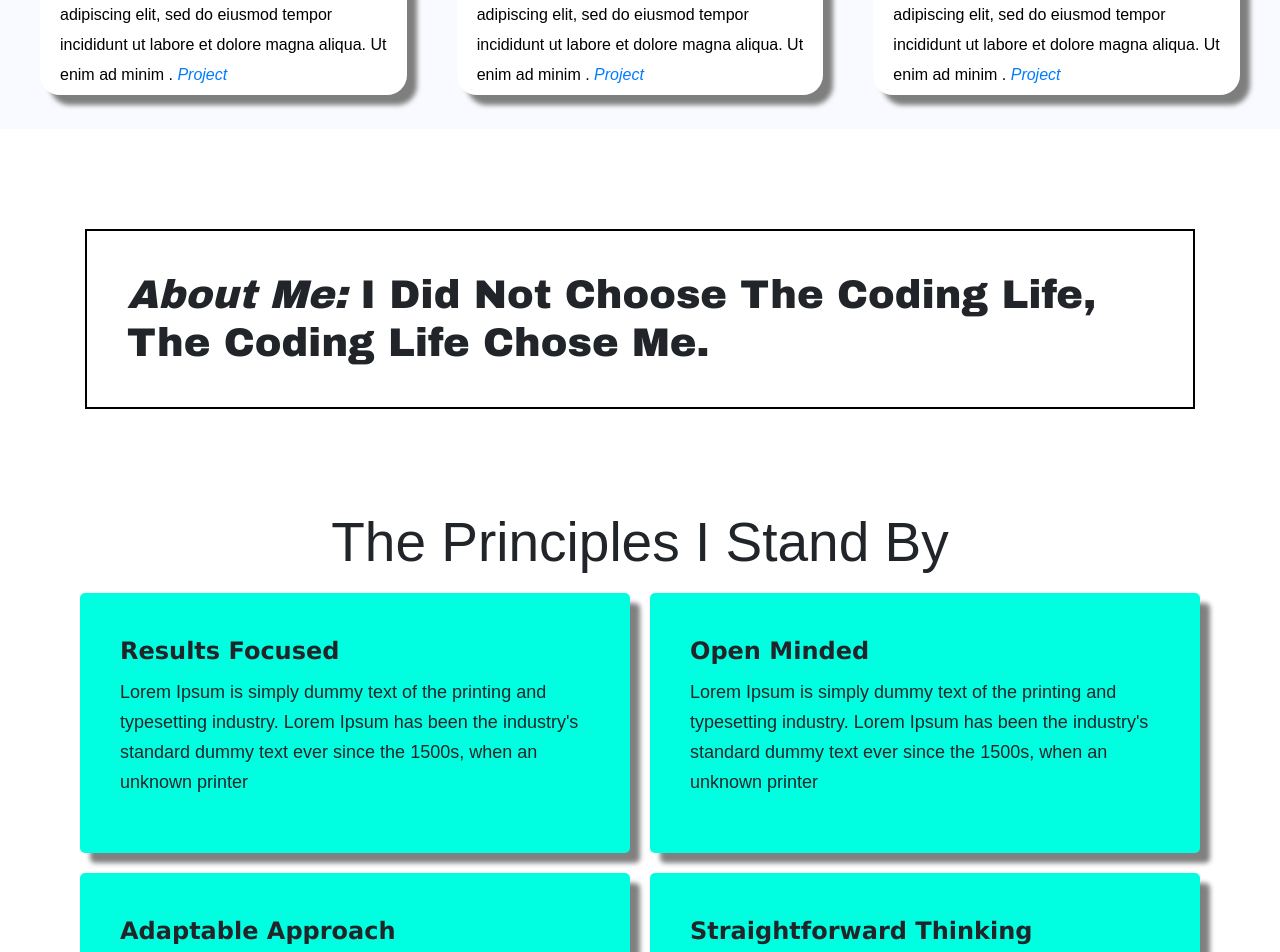
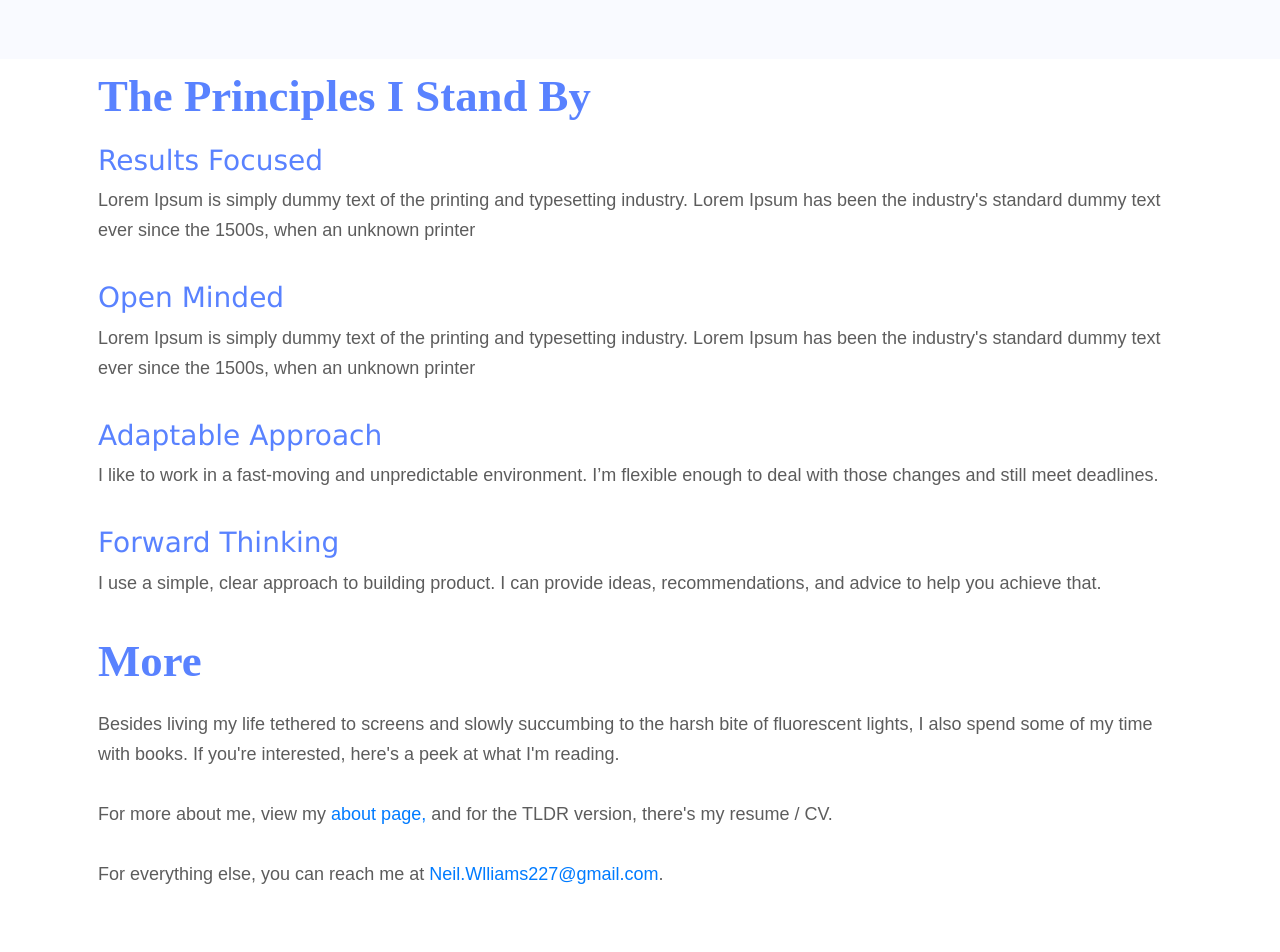
Before and after one commit to Nwillia3/mywebsite, a React (Create React App) app: page / in a window 1280 px wide. Shown: the part 1040-1992 px from the top of the page. After the commit the page ends 1960 px from the top, so only its background shows below. Built offline with nearby package versions, Linux system fonts and the light colour scheme.

Commit message:
added a more section

```diff
--- a/src/common/project.jsx
+++ b/src/common/project.jsx
@@ -1,5 +1,5 @@
 import React from "react";
-import "./ProjectCard.css";
+// import "./ProjectCard.css";
 import { Link } from "react-router-dom";
 import { FontAwesomeIcon } from "@fortawesome/react-fontawesome";
 import { faLink } from "@fortawesome/free-solid-svg-icons";
--- a/src/common/projects.jsx
+++ b/src/common/projects.jsx
@@ -1,7 +1,6 @@
 import React, { Component } from "react";
 import Project from "./project";
 import { data, miniProjects } from "../common/data";
-import ProjectTitle from "../components/project-title";
 import "../styles/project.css";
 import { Link } from "react-router-dom";
 import styled from "styled-components";
@@ -16,10 +15,9 @@ import {
 const Content = styled.div`
   background: #f9faff
   width: 100%;
-  padding-right: 15px;
-  padding-left: 15px;
   margin-right: auto;
   margin-left: auto;
+  padding: 30px 15px 50px 15px;
 
   @media (max-width: ${SMALL_BREAKPOINT}) {
   }
@@ -77,7 +75,7 @@ class Projects extends Component {
       <React.Fragment>
         <Title> Portfolio Highlights</Title>
 
-        <Content>
+        <Content className="check">
           <Work>
             {data.map(pro => (
               <div key={pro.id}>
--- /dev/null
+++ b/src/components/More.js
@@ -0,0 +1,56 @@
+import React from "react";
+import styled from "styled-components";
+import { Link } from "react-router-dom";
+import { Container } from "../common/templateStyles";
+
+import { MEDIUM_BREAKPOINT, LARGE_BREAKPOINT } from "../common/breakpoints";
+
+const More = () => {
+  const Title = styled.h2`
+    text-align: left;
+
+    font-family: adobe-caslon-pro, serif;
+    color: #5982ff;
+    font-weight: 700;
+    line-height: 1;
+    margin: 5px 3px;
+    padding: 10px;
+    font-size: 2.8rem;
+
+    @media (min-width: ${MEDIUM_BREAKPOINT}) {
+    }
+  `;
+
+  const Text = styled.div`
+    margin: 5px 3px;
+    padding: 10px;
+    color: rgba(0, 0, 0, 0.64);
+  `;
+
+  return (
+    <Container>
+      <Title> More </Title>
+      <Text>
+        <p>
+          Besides living my life tethered to screens and slowly succumbing to
+          the harsh bite of fluorescent lights, I also spend some of my time
+          with books. If you're interested, here's a peek at
+          <span> what I'm reading. </span>
+          <br />
+          <br />
+          For more about me, view my <Link to="/about">about page, </Link>
+          and for the TLDR version, there's my <span> resume / CV. </span>
+          <br />
+          <br />
+          For everything else, you can reach me at{" "}
+          <a href="mailtoNeil.Wlliams227@gmail.com:">
+            Neil.Wlliams227@gmail.com
+          </a>
+          .
+        </p>
+      </Text>
+    </Container>
+  );
+};
+
+export default More;
--- a/src/components/Principles.js
+++ b/src/components/Principles.js
@@ -1,46 +1,80 @@
 import React from "react";
 import "../styles/principles.css";
 import "../styles/projectTitle.css";
+import styled from "styled-components";
+import { Container } from "../common/templateStyles";
+import { MEDIUM_BREAKPOINT } from "../common/breakpoints";
 
 const Principles = () => {
+  const Title = styled.h2`
+    text-align: left;
+
+    font-family: adobe-caslon-pro, serif;
+    color: #5982ff;
+    font-weight: 700;
+    line-height: 1;
+    margin: 5px 3px;
+    padding: 10px;
+    font-size: 2.8rem;
+
+    @media (min-width: ${MEDIUM_BREAKPOINT}) {
+    }
+  `;
+
+  const Principle = styled.div`
+    display: flex;
+    padding: 10px;
+    margin: 0 3px;
+    flex-direction: column;
+    color: rgba(0, 0, 0, 0.64);
+
+    > h3 {
+      color: #5982ff;
+    }
+
+    @media (min-width: ${MEDIUM_BREAKPOINT}) {
+    }
+  `;
+
   return (
-    <div className="container">
-      <div className="text-center">
-        <h1> The Principles I Stand By</h1>
-      </div>
-      <div className="row">
-        <div className="" id="item">
+    <Container className="">
+      <Title> The Principles I Stand By</Title>
+
+      <div className="here">
+        <Principle>
           <h3>Results Focused</h3>
           <p>
             Lorem Ipsum is simply dummy text of the printing and typesetting
             industry. Lorem Ipsum has been the industry's standard dummy text
             ever since the 1500s, when an unknown printer
           </p>
-        </div>
-        <div className="" id="item">
+        </Principle>
+        <Principle>
           <h3> Open Minded</h3>
           <p>
             Lorem Ipsum is simply dummy text of the printing and typesetting
             industry. Lorem Ipsum has been the industry's standard dummy text
             ever since the 1500s, when an unknown printer
           </p>
-        </div>
-        <div className="" id="item">
+        </Principle>
+
+        <Principle>
           <h3>Adaptable Approach</h3>
           <p>
             I like to work in a fast-moving and unpredictable environment. I’m
             flexible enough to deal with those changes and still meet deadlines.
           </p>
-        </div>
-        <div className="" id="item">
-          <h3>Straightforward Thinking</h3>
+        </Principle>
+
+        <Principle>
+          <h3>Forward Thinking</h3>
           <p>
             I use a simple, clear approach to building product. I can provide
             ideas, recommendations, and advice to help you achieve that.
           </p>
-        </div>
+        </Principle>
       </div>
-    </div>
+    </Container>
   );
 };
 
--- a/src/components/header.jsx
+++ b/src/components/header.jsx
@@ -15,7 +15,7 @@ const Header = () => {
   const Head = styled.div`
     display: flex
     flex-direction: row
-    height: 100vh
+    height: 75vh
     justify-content: center
     width: 100%;
     padding-right: 15px;
@@ -23,20 +23,18 @@ const Header = () => {
     margin-right: auto;
     margin-left: auto;
 
-    > h2 {
-      font-size: 100px;
-    }
-
     >img {
       width: 100%
+      height: 67%
     }
 
 
   @media (max-width: ${SMALL_BREAKPOINT}) {
     flex-direction: column
+    height: 100vh;
 
     > h2 {
-      font-size: 40px
+      font-size: 55px
     }
 
   }
@@ -44,11 +42,25 @@ const Header = () => {
 
   @media (max-width: ${MEDIUM_BREAKPOINT}) {
     flex-direction: column
+  }
+
+  @media (min-width: ${MEDIUM_BREAKPOINT}) {
+    margin-top: 50px;
+
+
+    > h2 {
+      font-size: 75px
+    }
 
   }
 
 
+
   @media (min-width: ${LARGE_BREAKPOINT}) {
+
+    > h2 {
+      font-size: 90px
+    }
   }
 
 
@@ -73,8 +85,6 @@ const Header = () => {
         <img
           src="https://uploads-ssl.webflow.com/583c5192e11409586f8cc2e4/5c976451d784214c58919c56_building-product.svg"
           alt=""
-          width="50%"
-          height="50%"
         />
       </Head>
     </Container>
--- a/src/components/project-title.jsx
+++ /dev/null
@@ -1,12 +0,0 @@
-import React from "react";
-import "../styles/projectTitle.css";
-
-const ProjectTitle = () => {
-  return (
-    <div className="text-center" style={{ padding: 20 }}>
-      <h1>Portfolio Highlights</h1>
-    </div>
-  );
-};
-
-export default ProjectTitle;
--- a/src/index.css
+++ b/src/index.css
@@ -15,6 +15,7 @@ body {
   color: rgba(0, 0, 0, 0.64);
   font-weight: 100;
   height: 100%;
+  cursor: pointer;
 }
 
 p {
--- a/src/pages/Home.js
+++ b/src/pages/Home.js
@@ -2,8 +2,8 @@ import React, { Component } from "react";
 import NavBar from "../components/navBar";
 import Header from "../components/header";
 import Principles from "../components/Principles";
-import About from "../components/About";
 import Projects from "../common/projects";
+import More from "../components/More";
 
 class Home extends Component {
   state = {};
@@ -13,8 +13,8 @@ class Home extends Component {
         <NavBar />
         <Header />
         <Projects />
-        <About />
         <Principles />
+        <More />
       </React.Fragment>
     );
   }
--- a/src/styles/project.css
+++ b/src/styles/project.css
@@ -15,7 +15,6 @@
 .desc-text-center {
   font-size: 14px;
   margin: 10px;
-  /* font-family: "Arial Black"; */
   font-family: canada-type-gibson, sans-serif;
 }
 .details {
```
